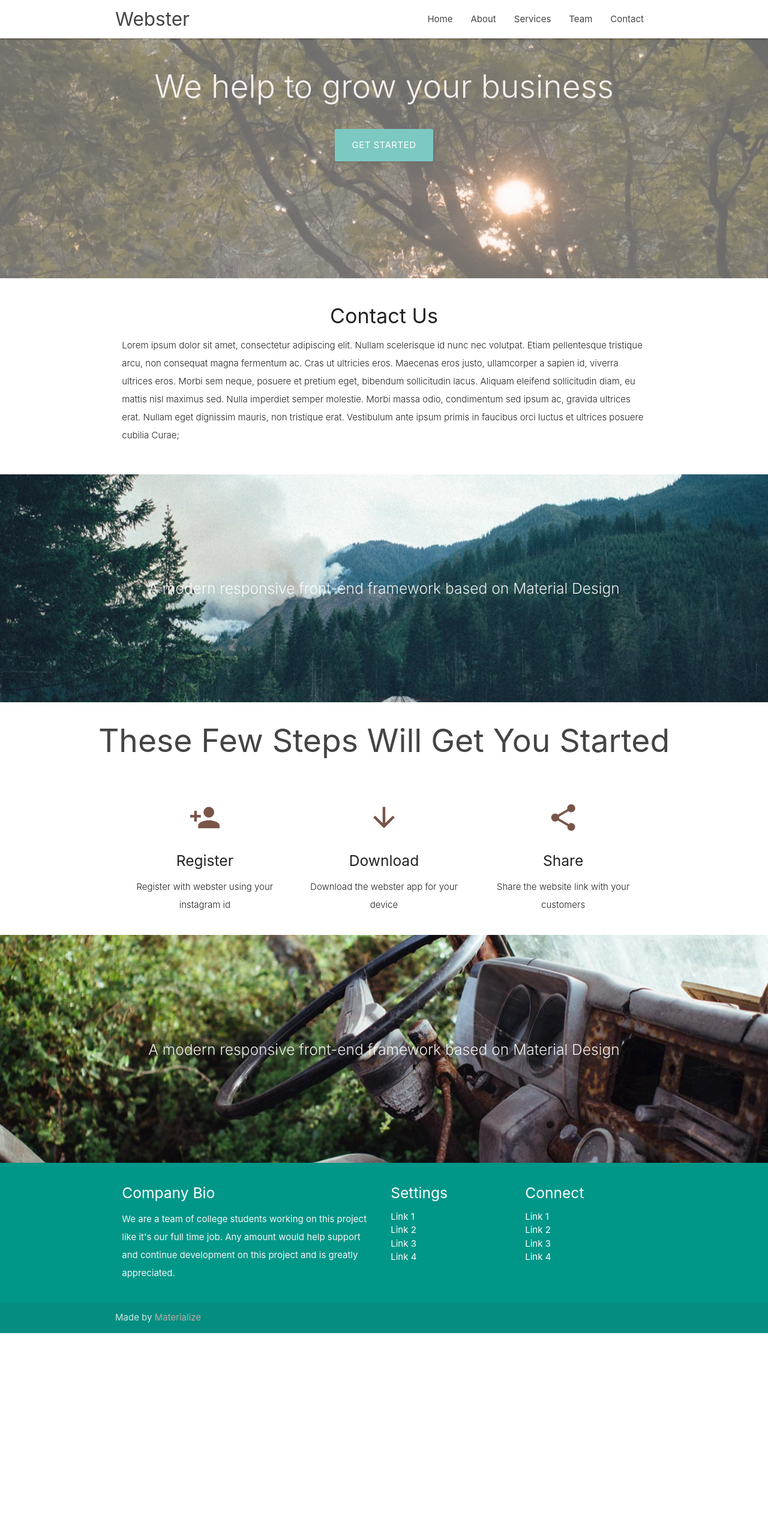
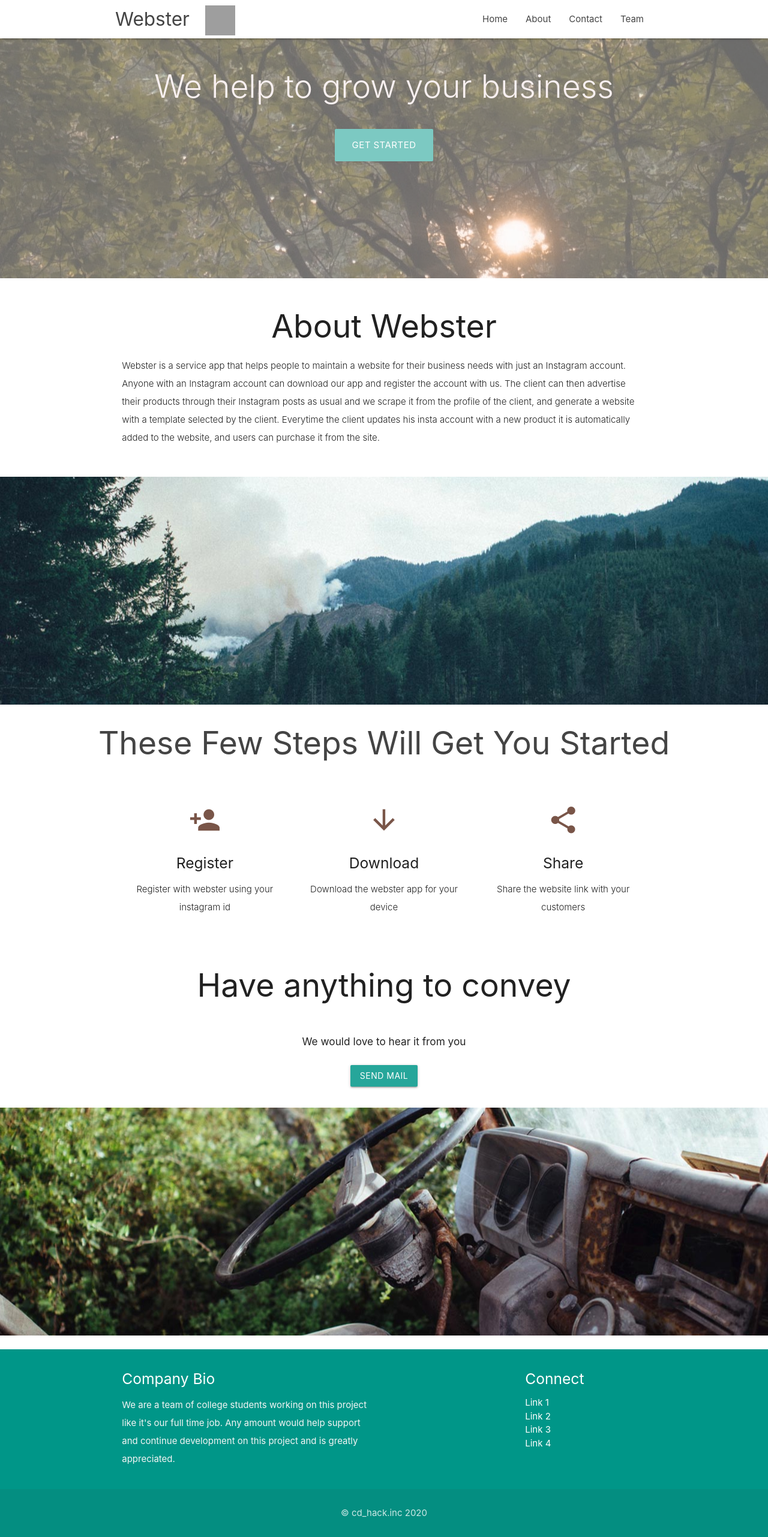
Before and after one commit to cd-hack/webster-django, a Django app: page / in a window 1280 px wide. Shown: the whole page at 60% size. Before the commit the page ends 2223 px from the top, so only its background shows below. Run offline with Django 3.2, Linux system fonts and the light colour scheme; parts of the project's set-up code (start-up, migrations or seed data) failed here and were passed over; some libraries are stand-ins or nearby versions; grey boxes are pictures that could not be loaded.

Commit message:
landing page completed

```diff
--- a/webster/user/static/user/landing/css/style.css
+++ b/webster/user/static/user/landing/css/style.css
@@ -95,3 +95,21 @@ footer.page-footer {
 
 
 /* Get Started */
+
+/* logo */
+
+#webster-logo{
+  height: 50px;
+  width: 50px;
+  margin-top: 9px;
+  margin-left: 150px;
+}
+
+@media only screen and (max-width : 750px) {
+  #webster-logo{
+    height: 50px;
+    width: 50px;
+    margin-top: 6px;
+    margin-left: 22rem;
+  }
+}
--- a/webster/user/templates/user/landing/index.html
+++ b/webster/user/templates/user/landing/index.html
@@ -15,21 +15,20 @@
 <body>
   <nav class="white" role="navigation">
     <div class="nav-wrapper container">
-      <a id="logo-container" href="#" class="brand-logo">Webster</a>
+      <a id="logo-container" href="#" class="brand-logo"> Webster</a>
+      <img id="webster-logo" src="https://cdn.discordapp.com/attachments/768364863940460587/777782075955871764/logo.png" alt="logo">
       <ul class="right hide-on-med-and-down">
-        <li><a href="#">Home</a></li>
-        <li><a href="#">About</a></li>
-        <li><a href="#">Services</a></li>
-        <li><a href="#">Team</a></li>
-        <li><a href="#">Contact</a></li>
+        <li><a href="./index.html">Home</a></li>
+        <li><a href="#about-webster">About</a></li>
+        <li><a href="#contact-us">Contact</a></li>
+        <li><a href="#team">Team</a></li>
       </ul>
 
       <ul id="nav-mobile" class="sidenav">
-        <li><a href="#">Home</a></li>
-        <li><a href="#">About</a></li>
-        <li><a href="#">Services</a></li>
-        <li><a href="#">Team</a></li>
-        <li><a href="#">Contact</a></li>
+        <li><a href="./index.html">Home</a></li>
+        <li><a href="#about-webster">About</a></li>
+        <li><a href="#contact-us">Contact</a></li>
+        <li><a href="#team">Team</a></li>
       </ul>
       <a href="#" data-target="nav-mobile" class="sidenav-trigger"><i class="material-icons">menu</i></a>
     </div>
@@ -52,30 +51,23 @@
     <div class="parallax"><img src="{% static 'user/landing/images/main-bg.jpg' %}" alt="Unsplashed background img 1"></div>
   </div>
 
-
-  <div class="container">
+  <section id="about-webster">
+    <div class="container" data-aos="fade-out">
       <div class="section">
-
         <div class="row">
           <div class="col s12 center">
             <h3><i class="mdi-content-send brown-text"></i></h3>
-          <h4>Contact Us</h4>
-          <p class="left-align light">Lorem ipsum dolor sit amet, consectetur adipiscing elit. Nullam scelerisque id nunc nec volutpat. Etiam pellentesque tristique arcu, non consequat magna fermentum ac. Cras ut ultricies eros. Maecenas eros justo, ullamcorper a sapien id, viverra ultrices eros. Morbi sem neque, posuere et pretium eget, bibendum sollicitudin lacus. Aliquam eleifend sollicitudin diam, eu mattis nisl maximus sed. Nulla imperdiet semper molestie. Morbi massa odio, condimentum sed ipsum ac, gravida ultrices erat. Nullam eget dignissim mauris, non tristique erat. Vestibulum ante ipsum primis in faucibus orci luctus et ultrices posuere cubilia Curae;</p>
+            <h2>About Webster</h2>
+            <p class="left-align light">Webster is a service app that helps people to maintain a website for their business needs with just an Instagram account. Anyone with an Instagram account can download our app and register the account with us. The client can then advertise their products through their Instagram posts as usual and we scrape it from the profile of the client, and generate a website with a template selected by the client. Everytime the client updates his insta account with a new product it is automatically added to the website, and users can purchase it from the site.
+            </p>
           </div>
         </div>
-
       </div>
     </div>
+  </section>
 
 
   <div class="parallax-container valign-wrapper">
-    <div class="section no-pad-bot">
-      <div class="container">
-        <div class="row center">
-          <h5 class="header col s12 light">A modern responsive front-end framework based on Material Design</h5>
-        </div>
-      </div>
-    </div>
     <div class="parallax"><img src="{% static 'user/landing/images/background3.jpg' %}" alt="Unsplashed background img 3"></div>
   </div>
 
@@ -108,58 +100,30 @@
         </div>
       </div>
     </div>
-
   </section>
 
-
-  <!-- <div class="container">
+  <section id="contact-us">
+    <div class="container" data-aos="fade-in">
       <div class="section">
-
-        Icon Section
         <div class="row">
-        <div class="col s12 m4">
-          <div class="icon-block">
-            <h2 class="center brown-text"><i class="material-icons">flash_on</i></h2>
-            <h5 class="center">Speeds up development</h5>
-
-            <p class="light">We did most of the heavy lifting for you to provide a default stylings that incorporate our custom components. Additionally, we refined animations and transitions to provide a smoother experience for developers.</p>
-          </div>
-        </div>
-
-        <div class="col s12 m4">
-          <div class="icon-block">
-            <h2 class="center brown-text"><i class="material-icons">group</i></h2>
-            <h5 class="center">User Experience Focused</h5>
-
-            <p class="light">By utilizing elements and principles of Material Design, we were able to create a framework that incorporates components and animations that provide more feedback to users. Additionally, a single underlying responsive system across all platforms allow for a more unified user experience.</p>
-          </div>
-        </div>
-
-        <div class="col s12 m4">
-          <div class="icon-block">
-            <h2 class="center brown-text"><i class="material-icons">settings</i></h2>
-            <h5 class="center">Easy to work with</h5>
-
-            <p class="light">We have provided detailed documentation as well as specific code examples to help new users get started. We are also always open to feedback and can answer any questions a user may have about Materialize.</p>
+          <div class="col s12 center">
+            <h3><i class="mdi-content-send brown-text"></i></h3>
+            <h2>Have anything to convey</h2>
+            <br>
+            <h6>We would love to hear it from you</h6>
+            <br>
+            <a class="btn" href="mailto:webster@gmail.com">Send Mail</a>
           </div>
         </div>
       </div>
-
     </div>
-  </div> -->
-
+  </section>
 
   <div class="parallax-container valign-wrapper">
-    <div class="section no-pad-bot">
-      <div class="container">
-        <div class="row center">
-          <h5 class="header col s12 light">A modern responsive front-end framework based on Material Design</h5>
-        </div>
-      </div>
-    </div>
     <div class="parallax"><img src="{% static 'user/landing/images/background2.jpg' %}" alt="Unsplashed background img 2"></div>
   </div>
 
+  <br>
 
 
   <footer class="page-footer teal">
@@ -171,29 +135,23 @@
 
 
         </div>
-        <div class="col l3 s12">
-          <h5 class="white-text">Settings</h5>
-          <ul>
-            <li><a class="white-text" href="#!">Link 1</a></li>
-            <li><a class="white-text" href="#!">Link 2</a></li>
-            <li><a class="white-text" href="#!">Link 3</a></li>
-            <li><a class="white-text" href="#!">Link 4</a></li>
-          </ul>
-        </div>
+        <div class="col l3 s12"></div>
+        <section id="team">
           <div class="col l3 s12">
             <h5 class="white-text">Connect</h5>
             <ul>
-            <li><a class="white-text" href="#!">Link 1</a></li>
-            <li><a class="white-text" href="#!">Link 2</a></li>
-            <li><a class="white-text" href="#!">Link 3</a></li>
-            <li><a class="white-text" href="#!">Link 4</a></li>
+              <li><a class="white-text" href="mailto:webster@gmail.com">Link 1</a></li>
+              <li><a class="white-text" href="mailto:webster@gmail.com">Link 2</a></li>
+              <li><a class="white-text" href="mailto:webster@gmail.com">Link 3</a></li>
+              <li><a class="white-text" href="mailto:webster@gmail.com">Link 4</a></li>
             </ul>
           </div>
+        </section>
       </div>
     </div>
     <div class="footer-copyright">
       <div class="container">
-      Made by <a class="brown-text text-lighten-3" href="http://materializecss.com">Materialize</a>
+        <p style="text-align: center;">&copy; cd_hack.inc 2020</p>
       </div>
     </div>
   </footer>
```
Also changed, not shown: webster/user/static/user/css/style.css (line endings or trailing spaces), 1 other file. Lines whose indentation alone changed are shown as unchanged.
